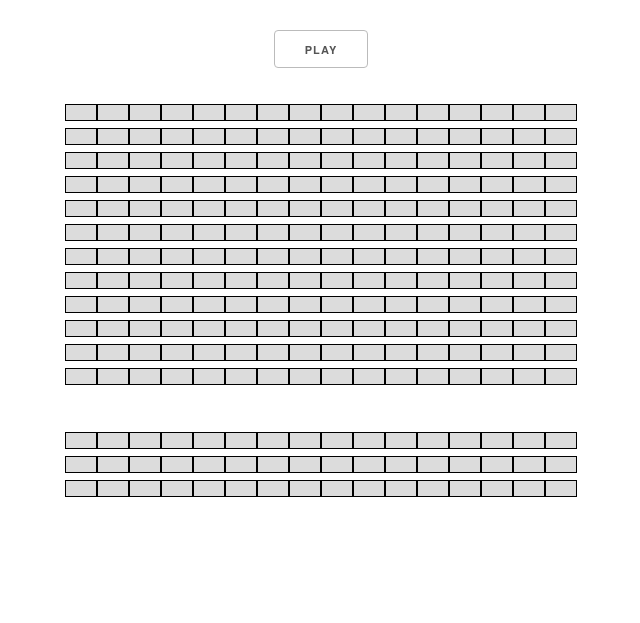
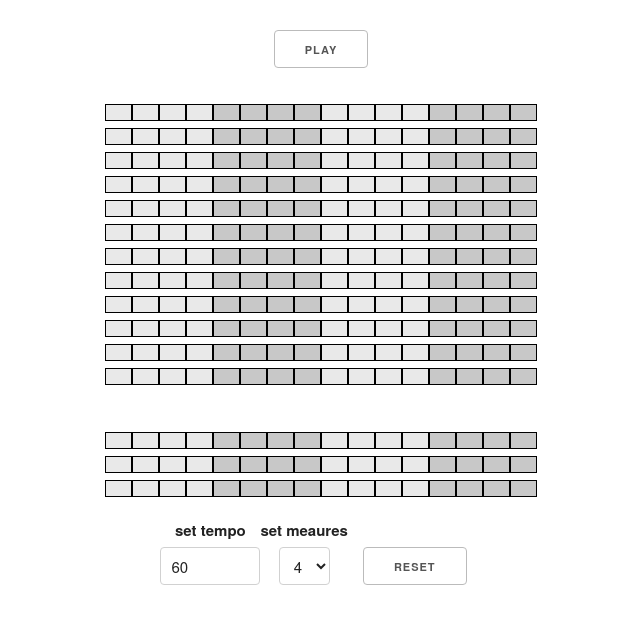
Before and after one commit to JakeLo123/musicBoy, a React app: page / in a window 1280 px wide. Shown: the part 61-684 px from the top of the page, without its empty margins (319-959 px from the left). Built offline with nearby package versions, Linux system fonts and the light colour scheme.

Commit message:
FEATURE: updates tempo, and song length TODO: color scheme

```diff
--- a/components/Grid.js
+++ b/components/Grid.js
@@ -1,8 +1,14 @@
 import React from 'react';
 
 function Cell(props) {
+	let cellShade = true;
+	let count = 0;
 	return props.nodes.map((node) => {
-		const cellClassName = node.status ? 'cell on' : 'cell off';
+		if (count % 4 === 0) {
+			cellShade = !cellShade;
+		}
+		count += 1;
+		let cellClassName = node.status ? 'cell on' : cellShade ? 'cell even' : 'cell odd';
 		return <td key={node.col} onClick={() => props.toggleCell(node)} className={cellClassName} />;
 	});
 }
--- a/components/main.js
+++ b/components/main.js
@@ -6,19 +6,37 @@ import { initializeGrid, initializeDrums, updateGrid } from '../utilities';
 class Main extends React.Component {
 	constructor(props) {
 		super(props);
-		this.clapSequence = [];
-		this.sequences = [];
+		this.clapSequences = [];
+		this.synthSequences = [];
 		this.kickSequence = [];
 		this.rows = 12;
-		this.cols = 16;
+		// this.cols = 32;
 		this.state = {
+			cols: 16,
 			tempo: 60,
 			playing: false,
-			grid: initializeGrid(this.rows, this.cols),
-			drums: initializeDrums(this.cols)
+			grid: initializeGrid(this.rows, 16),
+			drums: initializeDrums(16)
 		};
+		this.toggleCell = this.toggleCell.bind(this);
+		this.setTempo = this.setTempo.bind(this);
+		this.setLength = this.setLength.bind(this);
+		this.resetGrid = this.resetGrid.bind(this);
 		this.playMusic = this.playMusic.bind(this);
-		this.toggleCell = this.toggleCell.bind(this);
+	}
+
+	setTempo(event) {
+		this.setState({
+			tempo: event.target.value
+		});
+	}
+
+	setLength(event) {
+		this.setState({
+			cols: event.target.value,
+			grid: initializeGrid(this.rows, event.target.value),
+			drums: initializeDrums(event.target.value)
+		});
 	}
 
 	toggleCell(node) {
@@ -37,18 +55,27 @@ class Main extends React.Component {
 		}
 	}
 
+	resetGrid() {
+		let cols = this.state.cols;
+		this.setState({
+			playing: false,
+			grid: initializeGrid(this.rows, cols),
+			drums: initializeDrums(cols)
+		});
+	}
+
 	playMusic() {
 		const playing = this.state.playing;
 		if (!playing) {
-			const claps = [ this.state.drums[1], this.state.drums[2] ];
-			this.clapSequence = createSequenceClap(claps);
-			this.kickSequence = createSequenceKick(this.state.drums[0]);
-			this.sequences = createSequencesSynth(this.state.grid);
+			const claps = [ this.state.drums[0], this.state.drums[1] ];
+			this.clapSequences = createSequenceClap(claps);
+			this.kickSequence = createSequenceKick(this.state.drums[2]);
+			this.synthSequences = createSequencesSynth(this.state.grid);
 			startMusic(this.state.tempo);
 		} else {
-			this.clapSequence.forEach((sequence) => sequence.stop());
+			this.clapSequences.forEach((sequence) => sequence.stop());
 			this.kickSequence.stop();
-			this.sequences.forEach((sequence) => sequence.stop());
+			this.synthSequences.forEach((sequence) => sequence.stop());
 			stop();
 		}
 		this.setState({ playing: !playing });
@@ -65,6 +92,25 @@ class Main extends React.Component {
 					<Grid toggleCell={this.toggleCell} grid={this.state.grid} rows={this.rows} cols={this.cols} />
 					<Grid toggleCell={this.toggleCell} grid={this.state.drums} />
 				</div>
+				<div className="user-controls">
+					<div>
+						<label htmlFor="tempo">set tempo</label>
+						<input value={this.state.tempo} type="number" onChange={this.setTempo} name="tempo" />
+					</div>
+					<div>
+						<label htmlFor="length">set meaures</label>
+						<select value={this.cols} type="number" onChange={this.setLength} name="length">
+							<option value="16">4</option>
+							<option value="20">5</option>
+							<option value="24">6</option>
+							<option value="28">7</option>
+							<option value="32">8</option>
+						</select>
+					</div>
+					<button className="button" id="reset-btn" type="button" onClick={this.resetGrid}>
+						reset
+					</button>
+				</div>
 			</div>
 		);
 	}
--- a/public/style.css
+++ b/public/style.css
@@ -16,6 +16,20 @@ table {
 	margin: 0 auto;
 }
 
+.user-controls {
+	display: flex;
+	justify-content: center;
+	align-items: flex-end;
+}
+
+#reset-btn {
+	margin-bottom: 0rem;
+}
+
+input {
+	width: 100px;
+}
+
 .grid {
 	border-collapse: collapse;
 	margin: 20px;
@@ -30,19 +44,25 @@ table {
 .cell {
 	display: inline-block;
 	border: 1px solid black;
-	width: 30px;
+	width: 25px;
 	height: 15px;
-	/* background-color: limegreen; */
+}
+
+.cell .pointer {
+	background-color: lime;
 }
 
 .on {
 	background-color: black;
 }
 
-.off {
-	background-color: gainsboro;
+.odd {
+	background-color: rgb(233, 233, 233);
 }
 
+.even {
+	background-color: rgb(200, 200, 200);
+}
 .cell:hover {
 	background-color: gray;
 }
--- a/synth.js
+++ b/synth.js
@@ -1,5 +1,4 @@
 const Tone = require('tone');
-let counter = 0;
 const { kick, cymbal, clap, synth } = require('./instruments');
 
 function createSequencesSynth(rows) {
@@ -60,7 +59,6 @@ function startMusic(tempo) {
 
 function stop() {
 	Tone.Transport.stop();
-	// synth.releaseAll(0);
 }
 
 function playNote(node) {
--- a/utilities.js
+++ b/utilities.js
@@ -16,15 +16,15 @@ const assignPitch = {
 };
 
 const assignDrumSound = {
-	0: 'D1',
+	0: '16n',
 	1: '16n',
-	2: '16n'
+	2: 'D1'
 };
 
 const assignInstrument = {
-	0: kick,
+	0: cymbal,
 	1: clap,
-	2: cymbal
+	2: kick
 };
 
 class AudioNode {
@@ -68,4 +68,6 @@ function updateGrid(grid, rowToUpdate, node) {
 	});
 }
 
+// function animate(grid) {}
+
 export { initializeGrid, initializeDrums, updateGrid };
```
